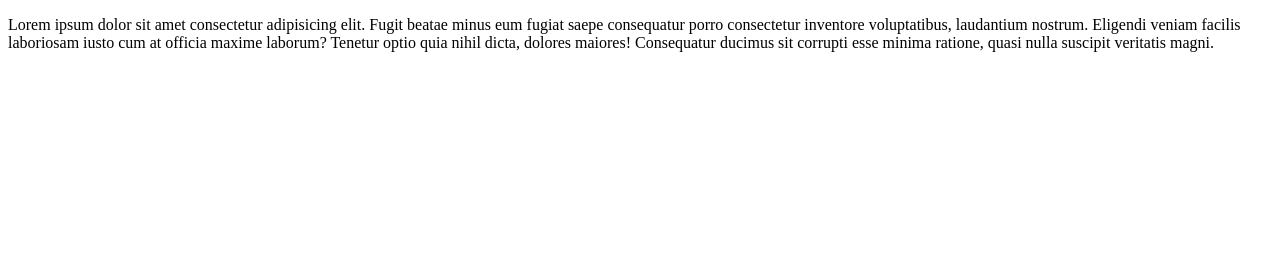
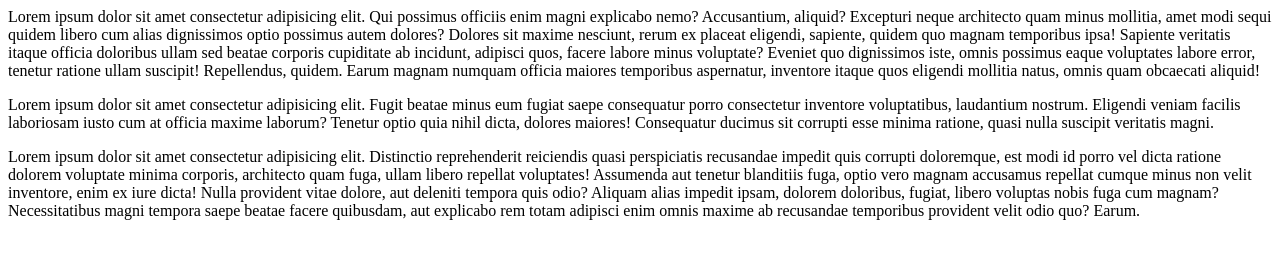
Before and after one commit to ERM-Khacker/FD_Practice_Branch, a plain HTML site: page index.html in a window 1280 px wide. Drawn offline with Linux system fonts and the light colour scheme.

Commit message:
Create main

```diff
--- a/index.html
+++ b/index.html
@@ -8,7 +8,11 @@
 </head>
 <body>
     <footer>
+        <main>Lorem ipsum dolor sit amet consectetur adipisicing elit. Qui possimus officiis enim magni explicabo nemo? Accusantium, aliquid? Excepturi neque architecto quam minus mollitia, amet modi sequi quidem libero cum alias dignissimos optio possimus autem dolores? Dolores sit maxime nesciunt, rerum ex placeat eligendi, sapiente, quidem quo magnam temporibus ipsa! Sapiente veritatis itaque officia doloribus ullam sed beatae corporis cupiditate ab incidunt, adipisci quos, facere labore minus voluptate? Eveniet quo dignissimos iste, omnis possimus eaque voluptates labore error, tenetur ratione ullam suscipit! Repellendus, quidem. Earum magnam numquam officia maiores temporibus aspernatur, inventore itaque quos eligendi mollitia natus, omnis quam obcaecati aliquid!</main>
         <p>Lorem ipsum dolor sit amet consectetur adipisicing elit. Fugit beatae minus eum fugiat saepe consequatur porro consectetur inventore voluptatibus, laudantium nostrum. Eligendi veniam facilis laboriosam iusto cum at officia maxime laborum? Tenetur optio quia nihil dicta, dolores maiores! Consequatur ducimus sit corrupti esse minima ratione, quasi nulla suscipit veritatis magni.</p>
+        <section>Lorem ipsum dolor sit amet consectetur adipisicing elit. Distinctio reprehenderit reiciendis quasi perspiciatis recusandae impedit quis corrupti doloremque, est modi id porro vel dicta ratione dolorem voluptate minima corporis, architecto quam fuga, ullam libero repellat voluptates! Assumenda aut tenetur blanditiis fuga, optio vero magnam accusamus repellat cumque minus non velit inventore, enim ex iure dicta! Nulla provident vitae dolore, aut deleniti tempora quis odio? Aliquam alias impedit ipsam, dolorem doloribus, fugiat, libero voluptas nobis fuga cum magnam? Necessitatibus magni tempora saepe beatae facere quibusdam, aut explicabo rem totam adipisci enim omnis maxime ab recusandae temporibus provident velit odio quo? Earum.
+        </section>
     </footer>
+
 </body>
 </html>
```
